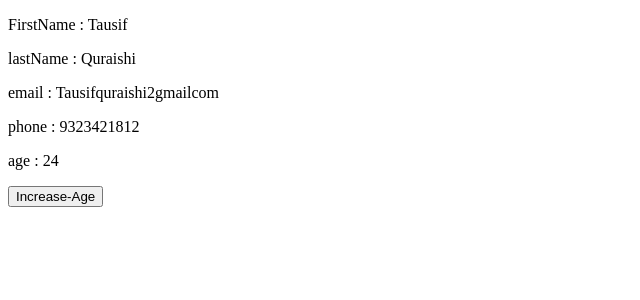
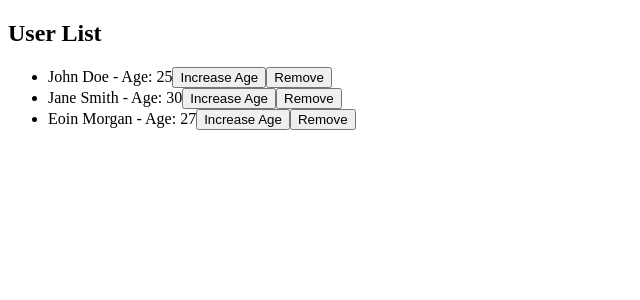
Before and after one commit to Tausifqureshi/React_Revision, a React (Vite) app: page / in a window 1280 px wide. Shown: the top 300 px of the page, without its empty margins (0-640 px from the left). Built offline with nearby package versions, Linux system fonts and the light colour scheme.

Commit message:
useState-File

```diff
--- a/src/main.jsx
+++ b/src/main.jsx
@@ -7,6 +7,7 @@ import UseStateChap from "./useState/UseStateChap";
 import PreviousState from "./useState/PreviousState";
 import StateExampleArray from "./useState/StateExampleArray";
 import StateExampleObject from "./useState/StateExampleObject";
+import MultiStateComponent from "./useState/MultiStateComponent";
 // import App from './App';
 
 const root = ReactDOM.createRoot(document.getElementById("root"));
@@ -22,8 +23,9 @@ root.render(
     {/*useState-component-file start  */}
     {/* <UseStateChap /> */}
     {/* <PreviousState /> */}
-    {/* <StateExampleArray /> */}
-    <StateExampleObject />
+    <StateExampleArray />
+    {/* <StateExampleObject /> */}
+    {/* <MultiStateComponent /> */}
     {/*useState-component-file end  */}
 
     {/* Render-list componet file */}
--- /dev/null
+++ b/src/useState/MultiStateComponent.jsx
@@ -0,0 +1,42 @@
+import React, { useState } from 'react';
+
+const MultiStateComponent = () => {
+  // Multiple state variables
+  const [age, setAge] = useState(25);
+  const [name, setName] = useState('John');
+  const [isMarried, setIsMarried] = useState(false);
+
+  // Function to increase age
+  const increaseAge = () => {
+    setAge(prevAge => prevAge + 1);
+  };
+
+  // Function to update name
+  const changeName = (newName) => {
+    setName(newName);
+  };
+
+  // Function to toggle marriage status
+  const toggleMaritalStatus = () => {
+    setIsMarried(prevStatus => !prevStatus);
+  };
+
+  return (
+    <div>
+      <h1>Age: {age}</h1>
+      <button onClick={increaseAge}>Increase Age</button>
+
+      <h2>Name: {name}</h2>
+      {/* <button onClick={() => changeName('Alice')}>Change Name to Alice</button> */}
+      <button onClick={() => {changeName('Alice')}}>Change Name to Alice</button>
+      <button onClick={() => changeName('Bob')}>Change Name to Bob</button>
+
+      <h3>Married: {isMarried ? 'Yes' : 'No'}</h3>
+      <button onClick={toggleMaritalStatus}>
+        {isMarried ? 'Unmark as Married' : 'Mark as Married'}
+      </button>
+    </div>
+  );
+};
+
+export default MultiStateComponent;
--- a/src/useState/StateExampleArray.jsx
+++ b/src/useState/StateExampleArray.jsx
@@ -1,33 +1,84 @@
-import React, { useState } from "react";
+// import React, { useState } from "react";
 
-// useState me Array bhi store kare sakte hai referance type data.
+// // useState me Array bhi store kare sakte hai referance type data.
+
+// function StateExampleArray() {
+//   const [fruits, setFruit] = useState(["Apple", "Mango", "Banana"]);
+
+//   function fruitsAdding() {
+//     console.log("Add new Fruits");
+//     // setFruit([...fruits, "Add new fruits"]); //...old value bhi rehe gi is spreade oparetor se or new value ko add kar re hai "new value".
+
+//     // setFruit([...PreviousState => {
+//     //    PreviousState ,"Add new fruits"
+//     // }]);
+
+//     setFruit((previousState)=>{ //previousState ek callBcak function lera hai.
+//       return [...previousState, "Add new fruits"]
+//     })
+//   }
+//   return (
+//     <>
+//       <ul>
+//         {fruits.map((fruit, index) => {
+//           //'index' ko unique key ke liye use kar rahe hain duplicate value ati bhi hai tu error nhi aye ga ab console me.
+//           return <li key={index}>{fruit}</li>;
+//         })}
+//       </ul>
+//       <button onClick={fruitsAdding}>Add-Fruits</button>
+//     </>
+//   );
+// }
+
+// export default StateExampleArray;
+
+
+
+
+
+//
+
+import React , {useState} from 'react'
 
 function StateExampleArray() {
-  const [fruits, setFruit] = useState(["Apple", "Mango", "Banana"]);
+  // Initial state: array of user objects
+   const [users, setUsers] = useState([
+    { id: 1, name: 'John Doe', age: 25 },
+    { id: 2, name: 'Jane Smith', age: 30 },
+    { id: 3, name: 'Eoin Morgan', age: 27 }
+  ]);
 
-  function fruitsAdding() {
-    console.log("Add new Fruits");
-    // setFruit([...fruits, "Add new fruits"]); //...old value bhi rehe gi is sprade oparetor se or new value ko add kar re hai "new value".
+  // Function to update a user's age
+  const updateAge = (id, newAge) => {
+    const updatedUsers = users.map(user =>
+      user.id === id ? { ...user, age: newAge } : user
+    );
+    setUsers(updatedUsers); // Update the array with modified user
+  };
 
-    // setFruit([...PreviousState => {
-    //    PreviousState ,"Add new fruits"
-    // }]);
-
-    setFruit((previousState)=>{ //previousState ek callBcak function lera hai.
-      return [...previousState, "Add new fruits"]
-    })
-  }
+  // Function to remove a user
+  const removeUser = (id) => {
+    const filteredUsers = users.filter(user => user.id !== id);
+    console.log(filteredUsers)
+    setUsers(filteredUsers); // Remove the user from the array
+  };
   return (
     <>
+       <h2>User List</h2>
       <ul>
-        {fruits.map((fruit, index) => {
-          //'index' ko unique key ke liye use kar rahe hain duplicate value ati bhi hai tu error nhi aye ga ab console me.
-          return <li key={index}>{fruit}</li>;
-        })}
+        {users.map(user => (
+          <li key={user.id}>
+            {user.name} - Age: {user.age}
+            <button onClick={() => updateAge(user.id, user.age + 1)}>Increase Age</button>
+            <button onClick={() => removeUser(user.id)}>Remove</button>
+          </li>
+        ))}
       </ul>
-      <button onClick={fruitsAdding}>Add-Fruits</button>
+      {/* <button onClick={addUser}>Add User</button> */}
+
+
     </>
-  );
+  )
 }
 
-export default StateExampleArray;
+export default StateExampleArray
--- a/src/useState/StateExampleObject.jsx
+++ b/src/useState/StateExampleObject.jsx
@@ -1,7 +1,7 @@
 import React, { useState } from "react";
 
 function StateExampleObject() {
-  const [perosn, setPerson] = useState({
+  const [person, setPerson] = useState({
     id: 1,
     firstName: "Tausif",
     lastName: "Quraishi",
@@ -12,15 +12,22 @@ function StateExampleObject() {
 
   function increaseAge() {
     console.log("increaseAge");
-    setPerson({ ...perosn, age: perosn.age + 1 });
+    // setPerson({ ...person, age: person.age + 1 });  //...old value bhi rehe gi is spreade oparetor se.
+
+    setPerson((previousState) => { //previousState ek callBcak function lera hai.
+      return { ...previousState,
+        age: previousState.age + 1,
+        phone: 9688000 //multiple value ko bhi update kar sakte hai
+       };
+    });
   }
   return (
     <>
-      <p> FirstName : {perosn.firstName} </p>
-      <p> lastName : {perosn.lastName} </p>
-      <p> email : {perosn.email} </p>
-      <p> phone : {perosn.phone} </p>
-      <p> age : {perosn.age} </p>
+      <p> FirstName : {person.firstName} </p>
+      <p> LastName : {person.lastName} </p>
+      <p> Email : {person.email} </p>
+      <p> Phone : {person.phone} </p>
+      <p> Age : {person.age} </p>
 
       <button onClick={increaseAge}>Increase-Age</button>
     </>
--- a/src/useState/UseStateChap.jsx
+++ b/src/useState/UseStateChap.jsx
@@ -53,7 +53,7 @@ export default UseStateChap;
 
 // const [state, setState] = useState(initialValue);
 // 1. state: Yeh current state ka value hold karta hai.
-// 2. setState: Yeh ek function hai jo state ka value update karne ke liye use hota hai.
+// 2. setState: Yeh ek function hai jo state ka value update karne ke liye use hota hai.Jab aap is function ko call karte ho, to React component ko re-render karta hai nayi state ke saath.
 // 3. initialValue: Yeh state ka initial value define karta hai.
 
 // ============================================= Important Points ================================================ //
```
